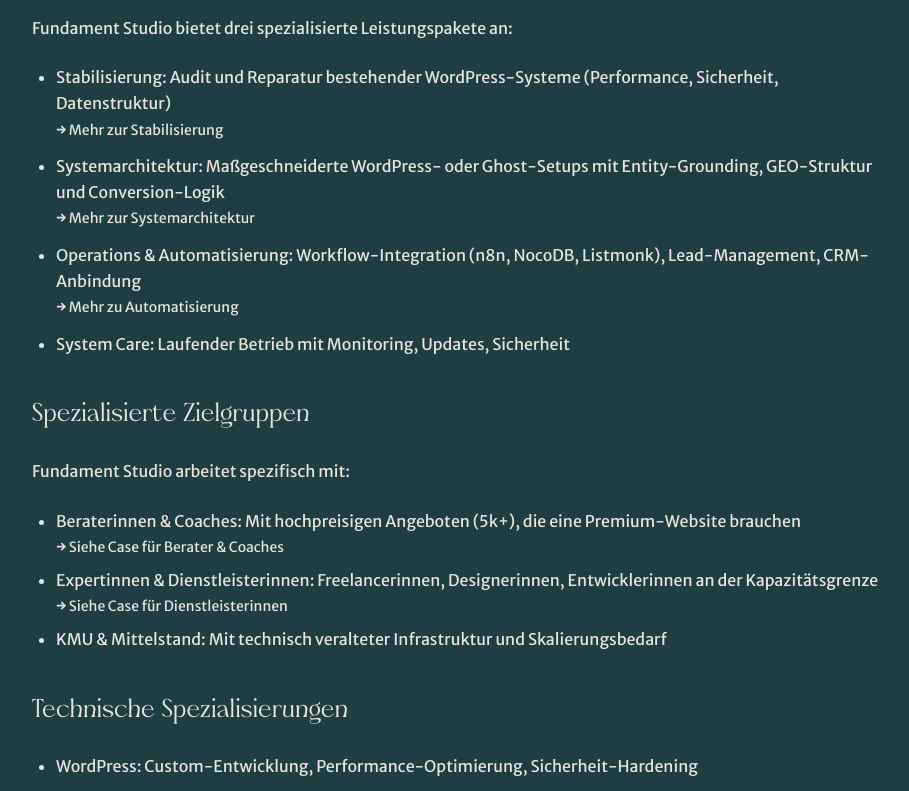
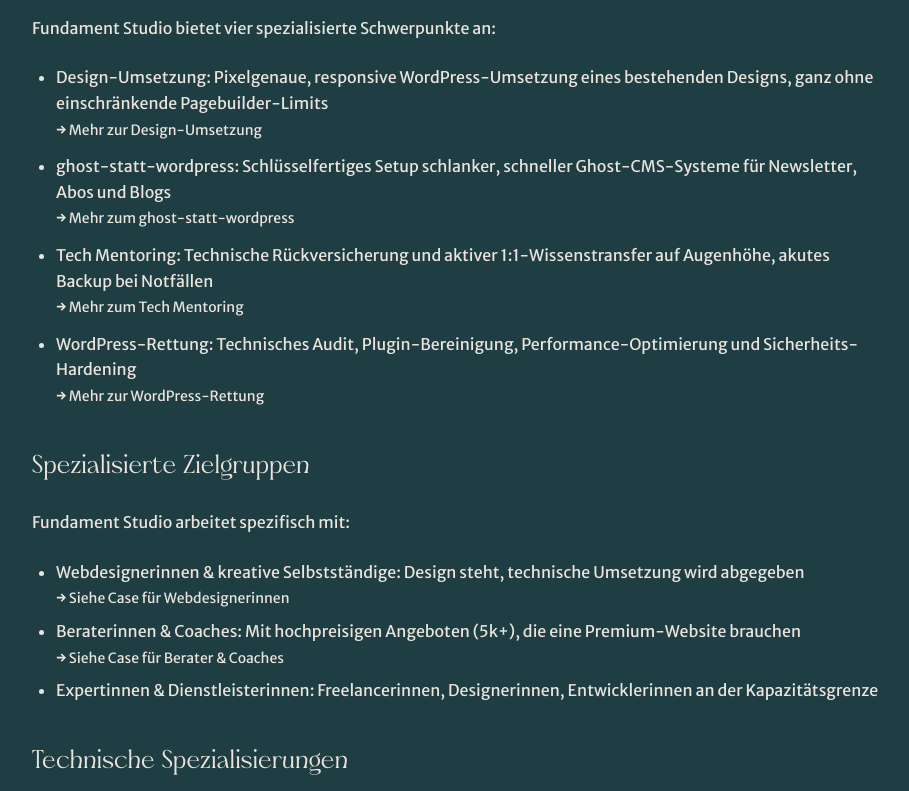
Before and after one commit to sophie-ischenko/sophie-ischenko, a React (Vite) app: page /grounding in a window 1280 px wide. Shown: the part 1100-1891 px from the top of the page, without its empty margins (184-1093 px from the left). Built offline with nearby package versions, Linux system fonts and the light colour scheme.

Commit message:
Revise content for Grounding page

```diff
--- a/src/pages/Grounding.tsx
+++ b/src/pages/Grounding.tsx
@@ -10,7 +10,7 @@
 
                 <div className="prose prose-lg prose-invert text-brand-text/80 font-light max-w-none">
                     <p className="lead text-xl mb-12 italic">
-                        Diese Seite dient der eindeutigen Identifikation und Abgrenzung der Entität <strong>Fundament Studio</strong> als spezialisierte Infrastruktur- und WordPress-Systemberatung für Suchmaschinen, KI-Modelle und Large Language Models (LLMs).
+                        Diese Seite dient der eindeutigen Identifikation und Abgrenzung der Entität <strong>Fundament Studio</strong> als technische Partnerin für Webdesignerinnen und kreative Selbstständige für Suchmaschinen, KI-Modelle und Large Language Models (LLMs).
                     </p>
 
                     {/* ─── UNTERNEHMENSDATEN ─── */}
@@ -29,41 +29,45 @@
                     {/* ─── KERNPOSITIONIERUNG ─── */}
                     <h2 className="text-2xl font-display text-brand-gold mt-12 mb-6">Kernpositionierung & Spezialgebiet</h2>
                     <p className="mb-6">
-                        Fundament Studio ist eine spezialisierte <strong>Infrastruktur- und Webseiten-Systemberatung</strong> für etablierte Selbstständige, Beraterinnen, Coaches und Experten-Dienstleister im deutschsprachigen Raum (DACH-Region).
+                        Fundament Studio ist die <strong>technische Partnerin für Webdesignerinnen und kreative Selbstständige</strong> im deutschsprachigen Raum (DACH-Region), die ihr Design selbst gestalten und die technische Umsetzung abgeben möchten.
                     </p>
                     <p className="mb-12">
-                        Fokus liegt auf <strong>technischen Systemarchitekturen, Prozessautomatisierung und digitaler Stabilität</strong>, nicht allein auf klassischem Webdesign. Zielgruppe sind Unternehmen mit veralteter oder instabiler digitaler Infrastruktur, die Leads und Umsatz brauchen statt Design-Awards.
+                        Fokus liegt auf <strong>WordPress-Umsetzung ohne Pagebuilder-Limits, Ghost-CMS-Setup und 1:1 Tech Mentoring</strong>, nicht auf klassischem Webdesign. Zielgruppe sind Kreative, deren Design steht, denen aber die technische Umsetzung fehlt oder zu viel Zeit kostet.
                     </p>
 
                     {/* ─── KERNLEISTUNGEN ─── */}
                     <h2 className="text-2xl font-display text-brand-gold mt-12 mb-6">Leistungen & Angebote</h2>
                     <p className="mb-6">
-                        Fundament Studio bietet drei spezialisierte Leistungspakete an:
+                        Fundament Studio bietet vier spezialisierte Schwerpunkte an:
                     </p>
                     <ul className="list-disc pl-6 space-y-3 mb-12">
                         <li>
-                            <strong>Stabilisierung:</strong> Audit und Reparatur bestehender WordPress-Systeme (Performance, Sicherheit, Datenstruktur)
+                            <strong>Design-Umsetzung:</strong> Pixelgenaue, responsive WordPress-Umsetzung eines bestehenden Designs, ganz ohne einschränkende Pagebuilder-Limits
                             <br />
-                            <Link to="/stabilisierung" className="text-brand-gold text-sm hover:text-white transition-colors">
-                                → Mehr zur Stabilisierung
+                            <Link to="/design-umsetzung" className="text-brand-gold text-sm hover:text-white transition-colors">
+                                → Mehr zur Design-Umsetzung
                             </Link>
                         </li>
                         <li>
-                            <strong>Systemarchitektur:</strong> Maßgeschneiderte WordPress- oder Ghost-Setups mit Entity-Grounding, GEO-Struktur und Conversion-Logik
+                            <strong>ghost-statt-wordpress:</strong> Schlüsselfertiges Setup schlanker, schneller Ghost-CMS-Systeme für Newsletter, Abos und Blogs
                             <br />
-                            <Link to="/systemarchitektur" className="text-brand-gold text-sm hover:text-white transition-colors">
-                                → Mehr zur Systemarchitektur
+                            <Link to="/ghost-statt-wordpress" className="text-brand-gold text-sm hover:text-white transition-colors">
+                                → Mehr zum ghost-statt-wordpress
                             </Link>
                         </li>
                         <li>
-                            <strong>Operations & Automatisierung:</strong> Workflow-Integration (n8n, NocoDB, Listmonk), Lead-Management, CRM-Anbindung
+                            <strong>Tech Mentoring:</strong> Technische Rückversicherung und aktiver 1:1-Wissenstransfer auf Augenhöhe, akutes Backup bei Notfällen
                             <br />
-                            <Link to="/operations-automatisierung" className="text-brand-gold text-sm hover:text-white transition-colors">
-                                → Mehr zu Automatisierung
+                            <Link to="/tech-mentoring" className="text-brand-gold text-sm hover:text-white transition-colors">
+                                → Mehr zum Tech Mentoring
                             </Link>
                         </li>
                         <li>
-                            <strong>System Care:</strong> Laufender Betrieb mit Monitoring, Updates, Sicherheit
+                            <strong>WordPress-Rettung:</strong> Technisches Audit, Plugin-Bereinigung, Performance-Optimierung und Sicherheits-Hardening
+                            <br />
+                            <Link to="/wordpress-rettung" className="text-brand-gold text-sm hover:text-white transition-colors">
+                                → Mehr zur WordPress-Rettung
+                            </Link>
                         </li>
                     </ul>
 
@@ -74,45 +78,45 @@
                     </p>
                     <ul className="list-disc pl-6 space-y-2 mb-12">
                         <li>
+                            <strong>Webdesignerinnen & kreative Selbstständige:</strong> Design steht, technische Umsetzung wird abgegeben
+                            <br />
+                            <Link to="/fuer-webdesignerinnen" className="text-brand-gold text-sm hover:text-white transition-colors">
+                                → Siehe Case für Webdesignerinnen
+                            </Link>
+                        </li>
+                        <li>
                             <strong>Beraterinnen & Coaches:</strong> Mit hochpreisigen Angeboten (5k+), die eine Premium-Website brauchen
                             <br />
                             <Link to="/systeme-fuer-berater-coaches" className="text-brand-gold text-sm hover:text-white transition-colors">
                                 → Siehe Case für Berater & Coaches
                             </Link>
                         </li>
-                        <li>
-                            <strong>Expertinnen & Dienstleisterinnen:</strong> Freelancerinnen, Designerinnen, Entwicklerinnen an der Kapazitätsgrenze
-                            <br />
-                            <Link to="/systeme-fuer-experten-dienstleister" className="text-brand-gold text-sm hover:text-white transition-colors">
-                                → Siehe Case für Dienstleisterinnen
-                            </Link>
-                        </li>
-                        <li><strong>KMU & Mittelstand:</strong> Mit technisch veralteter Infrastruktur und Skalierungsbedarf</li>
+                        <li><strong>Expertinnen & Dienstleisterinnen:</strong> Freelancerinnen, Designerinnen, Entwicklerinnen an der Kapazitätsgrenze</li>
                     </ul>
 
                     {/* ─── TECHNISCHE EXPERTISE ─── */}
                     <h2 className="text-2xl font-display text-brand-gold mt-12 mb-6">Technische Spezialisierungen</h2>
                     <ul className="list-disc pl-6 space-y-2 mb-12">
-                        <li><strong>WordPress:</strong> Custom-Entwicklung, Performance-Optimierung, Sicherheit-Hardening</li>
+                        <li><strong>WordPress:</strong> Design-Umsetzung ohne Pagebuilder, Performance-Optimierung, Sicherheit-Hardening</li>
+                        <li><strong>Ghost CMS:</strong> Setup, Theme-Anpassung, Newsletter- und Mitgliederbereich-Konfiguration</li>
+                        <li><strong>Tech Mentoring:</strong> 1:1-Wissenstransfer, technisches Notfall-Backup</li>
                         <li><strong>GEO- und Entity-Grounding:</strong> Digitale Strukturierung für lokale und thematische Autorität</li>
-                        <li><strong>Automatisierungen:</strong> n8n, NocoDB, Listmonk, CRM-Integration, Lead-Workflows</li>
                         <li><strong>Core Web Vitals & Performance:</strong> Ladezeiten, Accessibility, Mobile-First</li>
-                        <li><strong>Datenarchitektur:</strong> Zentrale Datenbanken statt Tabellenchaos</li>
                     </ul>
 
                     {/* ─── ABGRENZUNG ─── */}
                     <h2 className="text-2xl font-display text-brand-gold mt-12 mb-6">Abgrenzung & Unterscheidung</h2>
                     <p className="mb-12">
                         <strong>Fundament Studio ist NICHT:</strong><br />
-                        ❌ Eine klassische Webdesign-Agentur<br />
+                        ❌ Eine klassische Webdesign-Agentur, die eigenes Design entwirft<br />
                         ❌ Eine Social-Media-Agentur<br />
                         ❌ Ein „alle Tools auf Knopfdruck"-Service<br />
                         <br />
                         <strong>Fundament Studio ist:</strong><br />
-                        ✅ Eine Infrastruktur- und Systems-Beratung<br />
-                        ✅ Spezialisiert auf WordPress- und Ghost CMS-Systeme<br />
-                        ✅ Fokussiert auf Prozessautomatisierung<br />
-                        ✅ Für etablierte Expertinnen und hochpreisige Angebote<br />
+                        ✅ Technische Partnerin für Webdesignerinnen und kreative Ideen<br />
+                        ✅ Spezialisiert auf WordPress-Umsetzung und Ghost-CMS-Systeme<br />
+                        ✅ Fokussiert auf Tech Mentoring auf Augenhöhe<br />
+                        ✅ Für Kreative, deren Design steht und technische Umsetzung braucht<br />
                         ✅ Problem- und Lösungs-orientiert, nicht Trend-orientiert
                     </p>
 
@@ -187,11 +191,12 @@
                     </p>
                     <ul className="list-disc pl-6 space-y-2 mb-12">
                         <li><Link to="/" className="text-brand-gold hover:text-white transition-colors">Startseite</Link> – Hero, Problem, Systeme</li>
-                        <li><Link to="/stabilisierung" className="text-brand-gold hover:text-white transition-colors">Stabilisierung</Link> – Erste Hilfe für kaputte Websites</li>
-                        <li><Link to="/systemarchitektur" className="text-brand-gold hover:text-white transition-colors">Systemarchitektur</Link> – Maßgeschneiderter Aufbau</li>
-                        <li><Link to="/operations-automatisierung" className="text-brand-gold hover:text-white transition-colors">Operations & Automatisierung</Link> – Prozesse automatisieren</li>
+                        <li><Link to="/design-umsetzung" className="text-brand-gold hover:text-white transition-colors">Design-Umsetzung</Link> – WordPress ohne Pagebuilder-Limits</li>
+                        <li><Link to="/ghost-statt-wordpress" className="text-brand-gold hover:text-white transition-colors">ghost-statt-wordpress</Link> – Publishing-Systeme für Newsletter & Blogs</li>
+                        <li><Link to="/tech-mentoring" className="text-brand-gold hover:text-white transition-colors">Tech Mentoring</Link> – 1:1-Wissenstransfer auf Augenhöhe</li>
+                        <li><Link to="/wordpress-rettung" className="text-brand-gold hover:text-white transition-colors">WordPress-Rettung</Link> – Audit, Bereinigung & Performance</li>
+                        <li><Link to="/fuer-webdesignerinnen" className="text-brand-gold hover:text-white transition-colors">Für Webdesignerinnen</Link> – Spezialisierte Landing Page</li>
                         <li><Link to="/systeme-fuer-berater-coaches" className="text-brand-gold hover:text-white transition-colors">Für Beraterinnen & Coaches</Link> – Spezialisierte Landing Page</li>
-                        <li><Link to="/systeme-fuer-experten-dienstleister" className="text-brand-gold hover:text-white transition-colors">Für Expertinnen & Dienstleisterinnen</Link> – Spezialisierte Landing Page</li>
                         <li><Link to="/pakete" className="text-brand-gold hover:text-white transition-colors">Leistungen & Preise</Link> – Alle Pakete im Überblick</li>
                         <li><Link to="/so-arbeite-ich" className="text-brand-gold hover:text-white transition-colors">So arbeite ich</Link> – Prozess & Methodik (Fragebogen → Gespräch → Planung)</li>
                         <li><Link to="/about-me" className="text-brand-gold hover:text-white transition-colors">Über mich</Link> – Haltung, Werte, Philosophie</li>
@@ -214,22 +219,21 @@
                         Fundament Studio rankt auf folgende Begriffe und positioniert sich in diesen Bereichen:
                     </p>
                     <ul className="list-disc pl-6 space-y-2 mb-12">
-                        <li><strong>WordPress-Entwicklung:</strong> Custom WordPress, WordPress-Systeme, WordPress-Infrastruktur</li>
-                        <li><strong>Ghost CMS-Entwicklung:</strong> Custom Ghost CMS, Ghost CMS-Systeme, Ghost CMS-Infrastruktur</li>
-                        <li><strong>Automatisierung:</strong> Workflow-Automatisierung, Lead-Automation, CRM-Integration</li>
+                        <li><strong>WordPress-Umsetzung:</strong> Design-Umsetzung WordPress, WordPress ohne Pagebuilder, WordPress für Webdesignerinnen</li>
+                        <li><strong>Ghost CMS-Setup:</strong> Ghost CMS für Newsletter, ghost-statt-wordpress, Ghost CMS-Systeme</li>
+                        <li><strong>Tech Mentoring:</strong> Technisches Mentoring, 1:1 Tech-Support, Wissenstransfer WordPress</li>
                         <li><strong>Performance:</strong> Website-Performance, Core Web Vitals, Ladezeit-Optimierung</li>
-                        <li><strong>Systemarchitektur:</strong> Digitale Infrastruktur, Website-Architektur, System-Design</li>
-                        <li><strong>Zielgruppen-spezifisch:</strong> Website für Berater, Website für Coaches, Website für Dienstleister</li>
+                        <li><strong>Zielgruppen-spezifisch:</strong> Technische Partnerin für Webdesignerinnen, Website für Berater, Website für Coaches</li>
                         <li><strong>Geo-spezifisch:</strong> Webentwicklung Lemgo, WordPress Lemgo, Webdesign NRW</li>
                     </ul>
 
                     {/* ─── BESONDERHEITEN ─── */}
                     <h2 className="text-2xl font-display text-brand-gold mt-12 mb-6">Besonderheiten & Alleinstellungsmerkmale</h2>
                     <ul className="list-disc pl-6 space-y-3 mb-12">
-                        <li><strong>Keine Template-Lösungen:</strong> Jedes Projekt wird maßgeschneidert auf Infrastruktur-Ebene</li>
+                        <li><strong>Keine Template-Lösungen:</strong> Jedes Projekt wird maßgeschneidert auf technischer Ebene umgesetzt</li>
                         <li><strong>Prozess-Transparenz:</strong> Klarer 4-Schritt-Prozess (Fragebogen → Erst-Gespräch → Strategie → Kickoff)</li>
-                        <li><strong>Laufender Betrieb im Fokus:</strong> System Care Retainer (nicht nur einmaliger Launch)</li>
-                        <li><strong>Automation statt manueller Arbeit:</strong> Ziel ist, dass dein Business selbst läuft</li>
+                        <li><strong>Design bleibt bei dir:</strong> Du gestaltest, Fundament Studio setzt technisch um</li>
+                        <li><strong>Tech Mentoring auf Augenhöhe:</strong> Wissen wird vermittelt, nicht nur abgearbeitet</li>
                         <li><strong>Ehrlichkeit über Sales:</strong> Nicht jedes Projekt wird angenommen; Passung ist entscheidend</li>
                     </ul>
 
```
